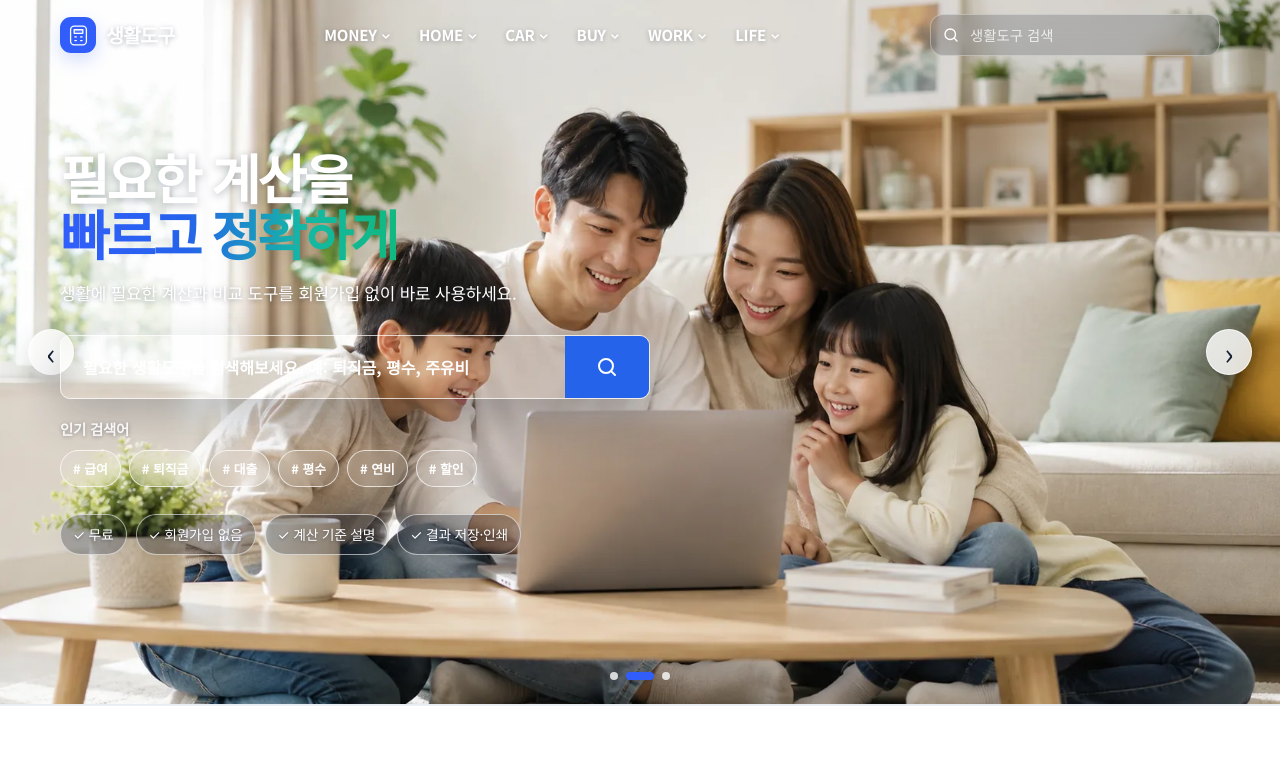
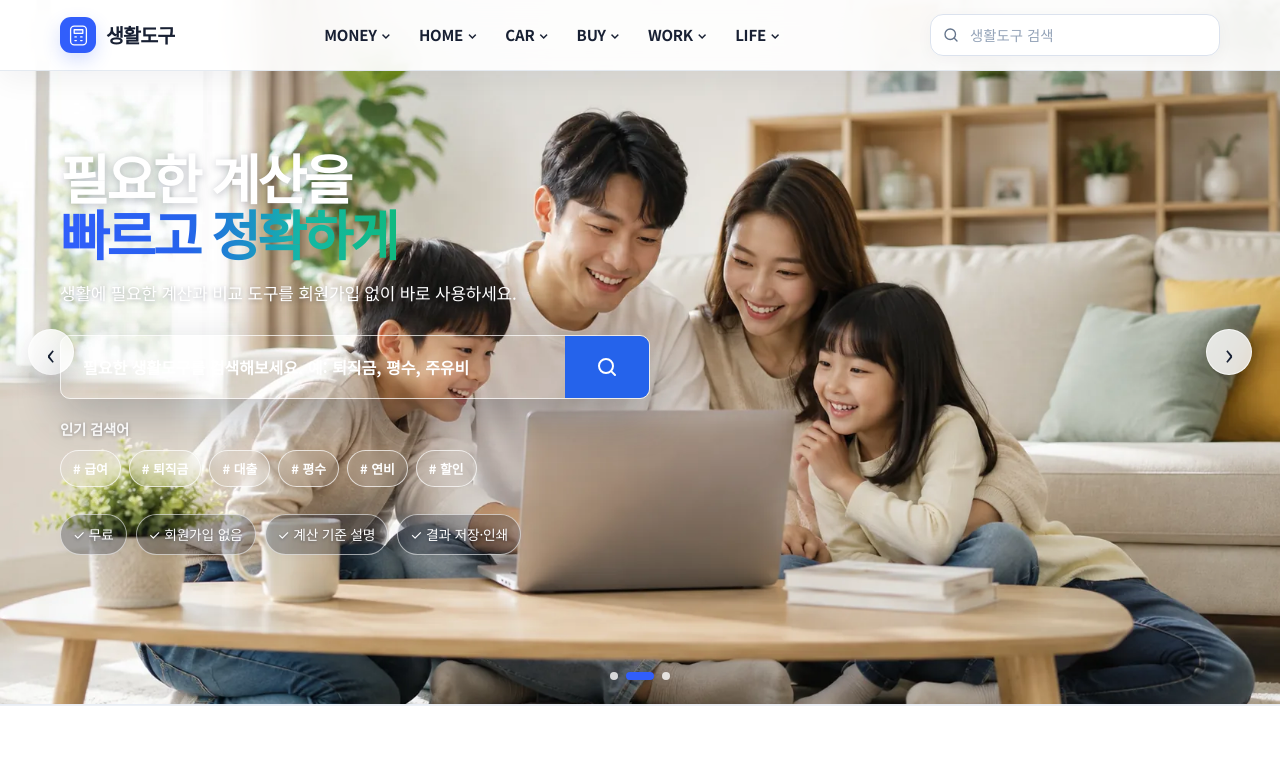
Before and after one commit to license-book/life-tools, a Next.js app: page / in a window 1280 px wide. Shown: the top 781 px of the page. Built offline with nearby package versions, Linux system fonts and the light colour scheme.

Commit message:
Extend transparent hover header to category pages

```diff
--- a/components/layout/SiteHeader.tsx
+++ b/components/layout/SiteHeader.tsx
@@ -15,15 +15,18 @@ const nav = [
   { label:"LIFE", href:"/life", description:"일상과 생활", tools:[["날짜·기간 계산기","/tools/date-period"],["나이·만나이 계산기","/tools/age-calculator"],["수면시간 계산기","/tools/sleep-time"],["여행 준비물 체크리스트","/tools/travel-packing-checklist"]] },
 ] as const;
 
+const overlayPaths = new Set(["/", "/money", "/home", "/car", "/buy", "/work", "/life"]);
+
 function CalculatorLogoIcon(){
   return <span className={styles.logoIcon} aria-hidden="true"><svg viewBox="0 0 32 32"><rect x="5" y="3" width="22" height="26" rx="5"/><path d="M10 8h12v5H10z"/><path d="M11 18h2M19 18h2M11 23h2M19 23h2"/></svg></span>;
 }
 
 export default function SiteHeader() {
   const pathname = usePathname();
-  const isHome = pathname === "/";
+  const supportsOverlay = overlayPaths.has(pathname);
   const [menuOpen, setMenuOpen] = useState(false);
   const [scrolled, setScrolled] = useState(false);
+  const [hovered, setHovered] = useState(false);
 
   useEffect(() => {
     const onScroll = () => setScrolled(window.scrollY > 24);
@@ -32,9 +35,13 @@ export default function SiteHeader() {
     return () => window.removeEventListener("scroll", onScroll);
   }, []);
 
-  const overlay = isHome && !scrolled && !menuOpen;
+  const overlay = supportsOverlay && !scrolled && !menuOpen && !hovered;
 
-  return <header className={`header ${isHome ? styles.homeHeader : ""} ${overlay ? styles.overlayHeader : styles.solidHeader}`}>
+  return <header
+    className={`header ${supportsOverlay ? styles.homeHeader : ""} ${overlay ? styles.overlayHeader : styles.solidHeader}`}
+    onMouseEnter={()=>setHovered(true)}
+    onMouseLeave={()=>setHovered(false)}
+  >
     <div className="container header-inner">
       <Link className={`logo ${styles.brandLogo}`} href="/" onClick={()=>setMenuOpen(false)}><CalculatorLogoIcon/><span>생활도구</span></Link>
       <nav className="nav" aria-label="주요 카테고리">{nav.map((item)=><div className={styles.desktopNavItem} key={item.label}><Link className={styles.desktopNavLink} href={item.href}>{item.label}<span className={styles.chevron} aria-hidden="true">⌄</span></Link><div className={styles.submenu}><div className={styles.submenuHeading}><strong>{item.label}</strong><span>{item.description}</span></div><div className={styles.submenuLinks}>{item.tools.map(([toolLabel,toolHref])=><Link key={toolHref} href={toolHref}>{toolLabel}</Link>)}</div><Link className={styles.viewAll} href={item.href}>{item.label} 전체 도구 보기 →</Link></div></div>)}</nav>
```
